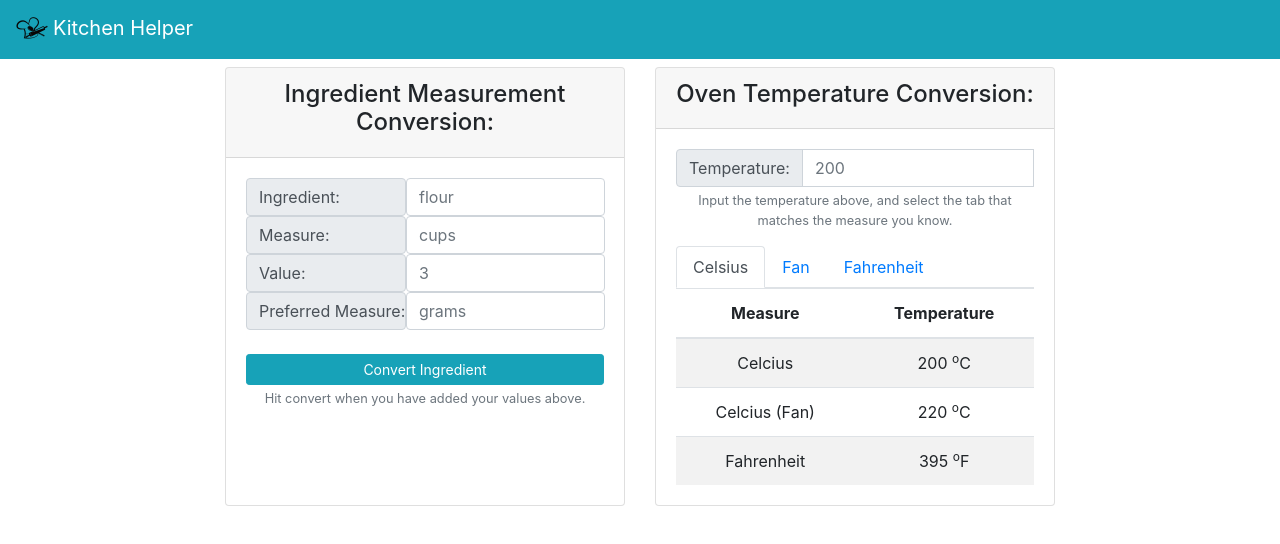
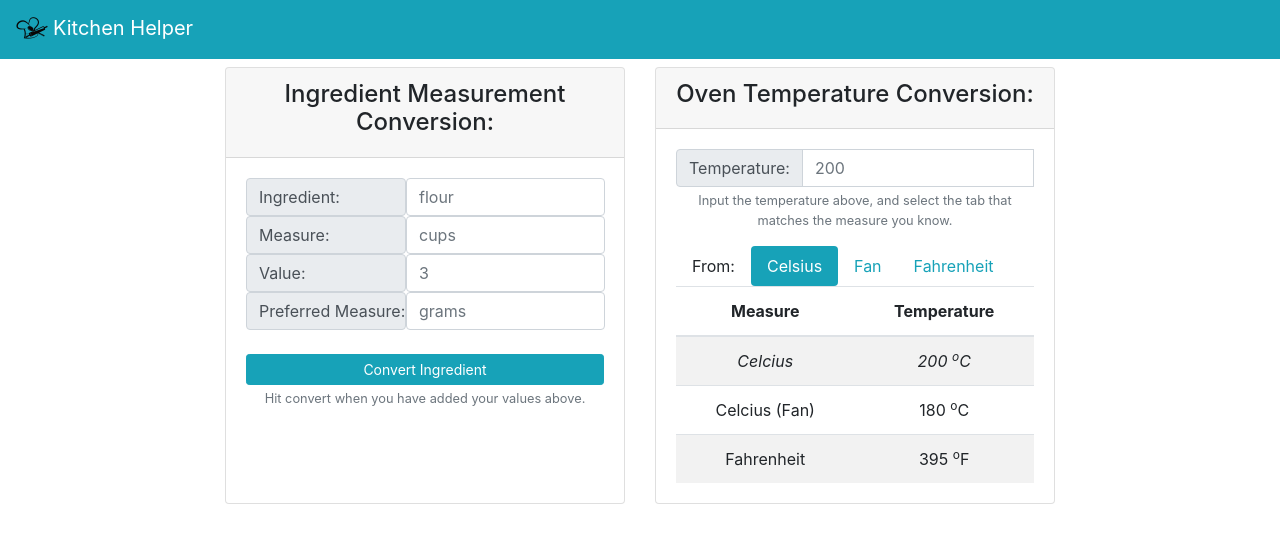
Before and after one commit to tj2904/kitchen-helper, a React (Create React App) app: page / in a window 1280 px wide. Shown: the top 544 px of the page. Built offline with nearby package versions, Linux system fonts and the light colour scheme; no server answers.

Commit message:
Fixes KH-21 & KH-22 improves temp UX/UI & accuracy

```diff
--- a/src/FromCelcius.jsx
+++ b/src/FromCelcius.jsx
@@ -11,16 +11,17 @@ function FromCelcius(props) {
           </tr>
         </thead>
         <tbody>
-          <tr>
+          <tr class="font-italic">
             <td>Celcius</td>
             <td>
               {props.orginal} <sup>o</sup>C
             </td>
           </tr>
+
           <tr>
             <td>Celcius (Fan)</td>
             <td>
-              {props.orginal * 1 + 20} <sup>o</sup>C
+              {props.orginal * 1 - 20} <sup>o</sup>C
             </td>
           </tr>
 
--- a/src/FromCelciusFan.jsx
+++ b/src/FromCelciusFan.jsx
@@ -14,10 +14,11 @@ function FromCelciusFan(props) {
           <tr>
             <td>Celcius</td>
             <td>
-              {(props.orginal - 20)} <sup>o</sup>C
+              {props.orginal - 20} <sup>o</sup>C
             </td>
           </tr>
-          <tr>
+
+          <tr class="font-italic">
             <td>Celcius (Fan)</td>
             <td>
               {props.orginal} <sup>o</sup>C
@@ -27,7 +28,7 @@ function FromCelciusFan(props) {
           <tr>
             <td>Fahrenheit</td>
             <td>
-              {Math.ceil((((props.orginal - 20) * 9) / 5 + 32) / 5) * 5} <sup>o</sup>F
+              {Math.ceil(((props.orginal * 9) / 5 + 32) / 5) * 5} <sup>o</sup>F
             </td>
           </tr>
           {/* <tr>
--- a/src/FromFahrenheit.jsx
+++ b/src/FromFahrenheit.jsx
@@ -14,20 +14,22 @@ function FromFahrenheit(props) {
           <tr>
             <td>Celcius</td>
             <td>
-              {Math.ceil(((props.orginal - 32) * 5/9) /5) * 5} <sup>o</sup>C
-            </td>
-          </tr>
-          <tr>
-            <td>Celcius (Fan)</td>
-            <td>
-            {Math.ceil((((props.orginal -20) - 32) * 5/9) /5) * 5} <sup>o</sup>C
+              {Math.ceil(((props.orginal - 32) * 5) / 9 / 5) * 5} <sup>o</sup>C
             </td>
           </tr>
 
           <tr>
+            <td>Celcius (Fan)</td>
+            <td>
+              {Math.ceil(((props.orginal - 20 - 32) * 5) / 9 / 5) * 5}{" "}
+              <sup>o</sup>C
+            </td>
+          </tr>
+
+          <tr class="font-italic">
             <td>Fahrenheit</td>
             <td>
-            {props.orginal} <sup>o</sup>F
+              {props.orginal} <sup>o</sup>F
             </td>
           </tr>
           {/* <tr>
--- a/src/TemperatureConversion.css
+++ b/src/TemperatureConversion.css
@@ -1,8 +1,15 @@
 .table {
-
     text-align: center;
     max-width: 600px;
     margin-left: auto;
     margin-right: auto;
     margin-bottom: 0px;
 }
+
+.nav-pills .nav-link.active, .nav-pills .show > .nav-link {
+    background-color: #17a2b8;
+}
+
+a.nav-link {
+    color: #17a2b8;
+}
--- a/src/TemperatureConversion.jsx
+++ b/src/TemperatureConversion.jsx
@@ -36,20 +36,23 @@ function TemperatureConversion(props) {
           </div>
 
           {/* switching tabs: https://www.codeply.com/go/p5Zm4JA5jb */}
-          <ul class="nav nav-tabs card-tabs">
+          <ul class="nav nav-pills">
             <li class="nav-item">
-              <a class="nav-link active" data-toggle="tab" href="#celsius">
+              <a class="nav-link disabled">From:</a>
+            </li>
+            <li class="nav-item">
+              <a class="nav-item nav-link active" data-toggle="tab" href="#celsius">
                 Celsius
               </a>
             </li>
             <li class="nav-item">
-              <a class="nav-link" data-toggle="tab" href="#fan">
+              <a class="nav-item nav-link" data-toggle="tab" href="#fan">
                 Fan
               </a>
             </li>
             <li class="nav-item">
-              <a class="nav-link" data-toggle="tab" href="#fahrenheit">
-              Fahrenheit
+              <a class="nav-item nav-link" data-toggle="tab" href="#fahrenheit">
+                Fahrenheit
               </a>
             </li>
           </ul>
```
